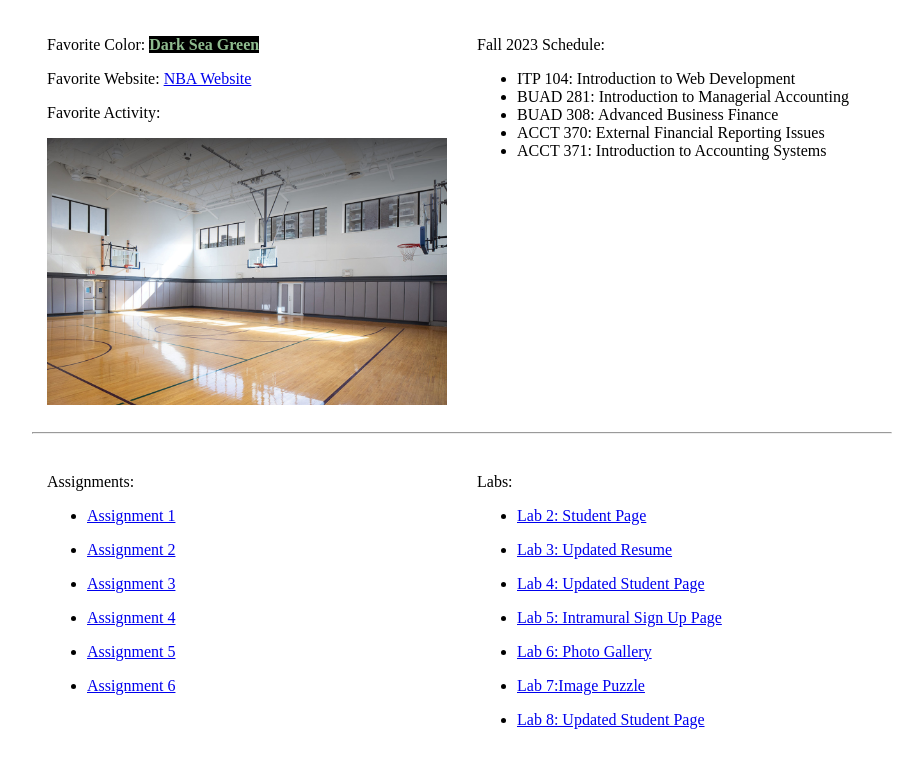
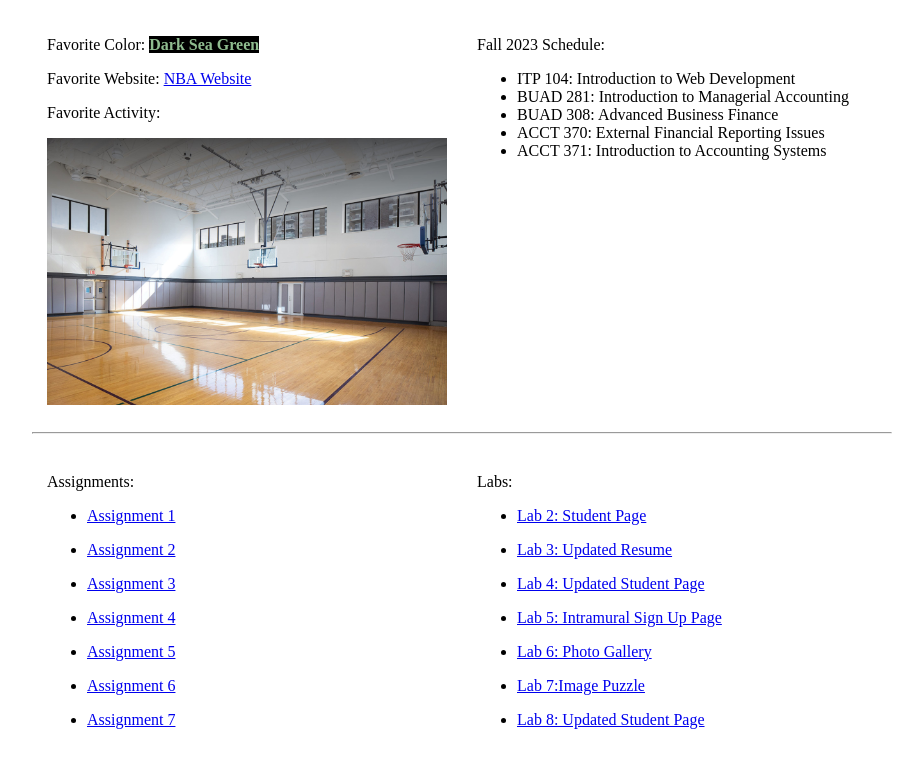
Before and after one commit to uscwebdev/itp104-submissions-clintlinn12, a plain HTML site: page index.html in a window 1280 px wide. Shown: the part 119-886 px from the top of the page, without its empty margins (178-1101 px from the left). Drawn offline with Linux system fonts and the light colour scheme.

Commit message:
Update index.html

```diff
--- a/index.html
+++ b/index.html
@@ -142,6 +142,10 @@
             <li><a target="_blank" href="assignment_06/interest.html"> Assignment 6</a></li>
         </ul>
 
+        <ul>
+            <li><a target="_blank" href="assignment_07/page.html"> Assignment 7</a></li>
+        </ul>
+
         </div>
         <!-- main -->
 
```
